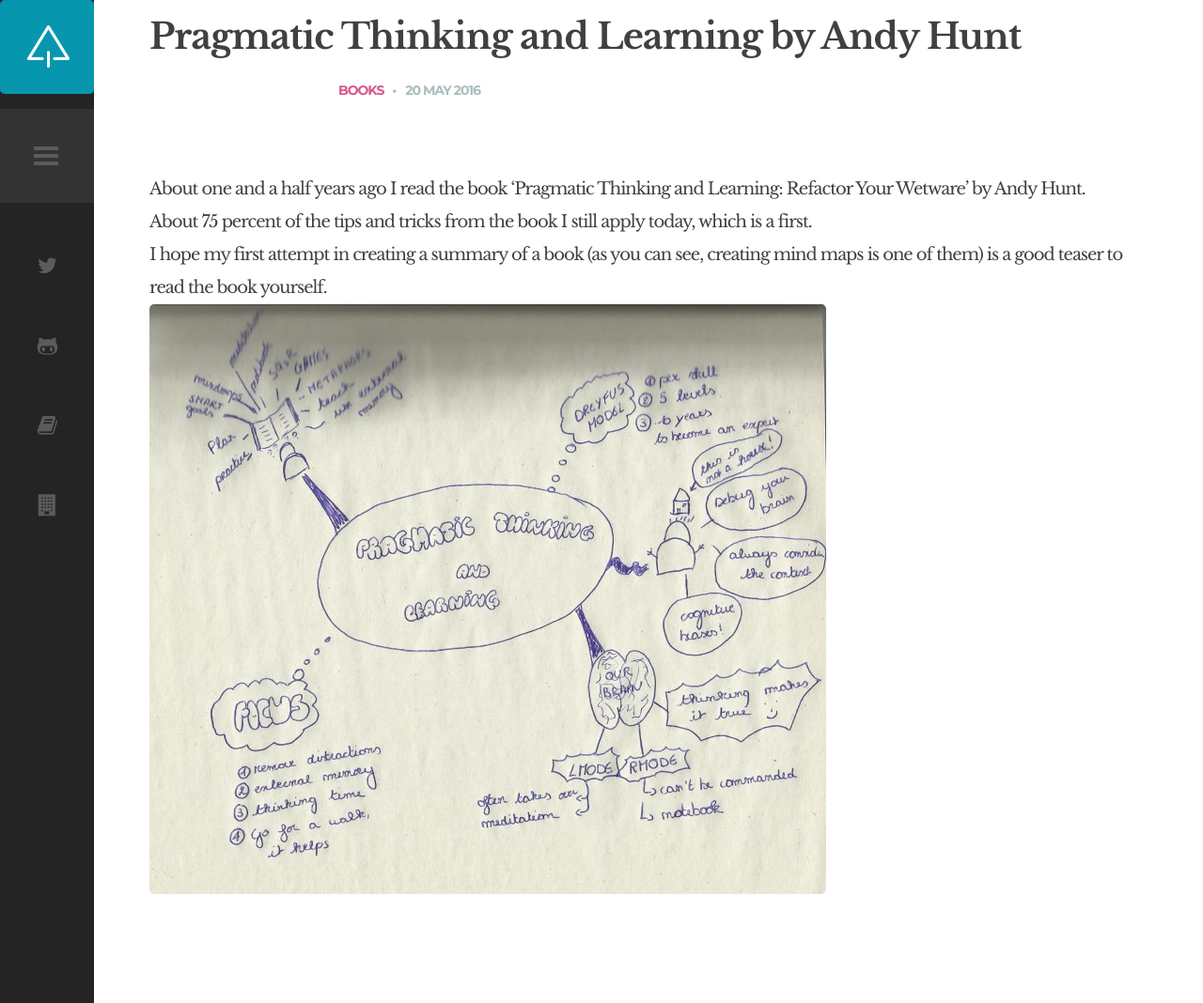
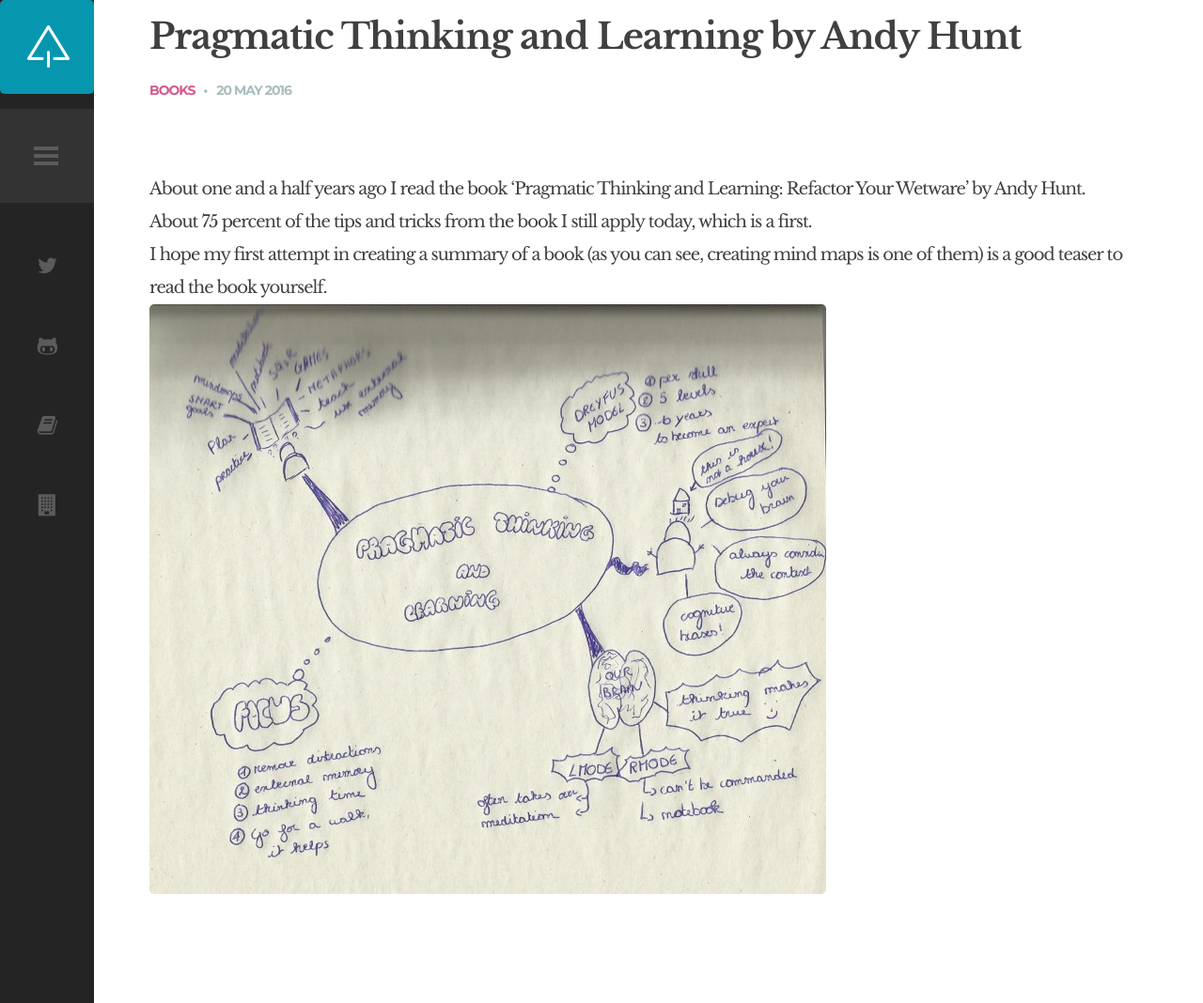
Before and after one commit to selketjah/selketjah.github.io, a Jekyll site: the page built from _posts/2016-05-20-pragmatic-thinking.md, in a window 1280 px wide. Shown: the whole page at 94% size. Built offline with Jekyll 4.4.1, drawn with Linux system fonts in a browser that asks for light colours; comment, search, counter and statistics services are not loaded.

Commit message:
remove center category

```diff
--- a/_layouts/post.html
+++ b/_layouts/post.html
@@ -8,7 +8,7 @@
         <h1 class="entry-title">
             {{ page.title }}
         </h1>
-        <div class="post-info content-660 center-relative">
+        <div class="post-info content-660">
             <div class="cat-links">
                 <ul>
                     <li><a href="#">{{ page.category }}</a></li>
```
